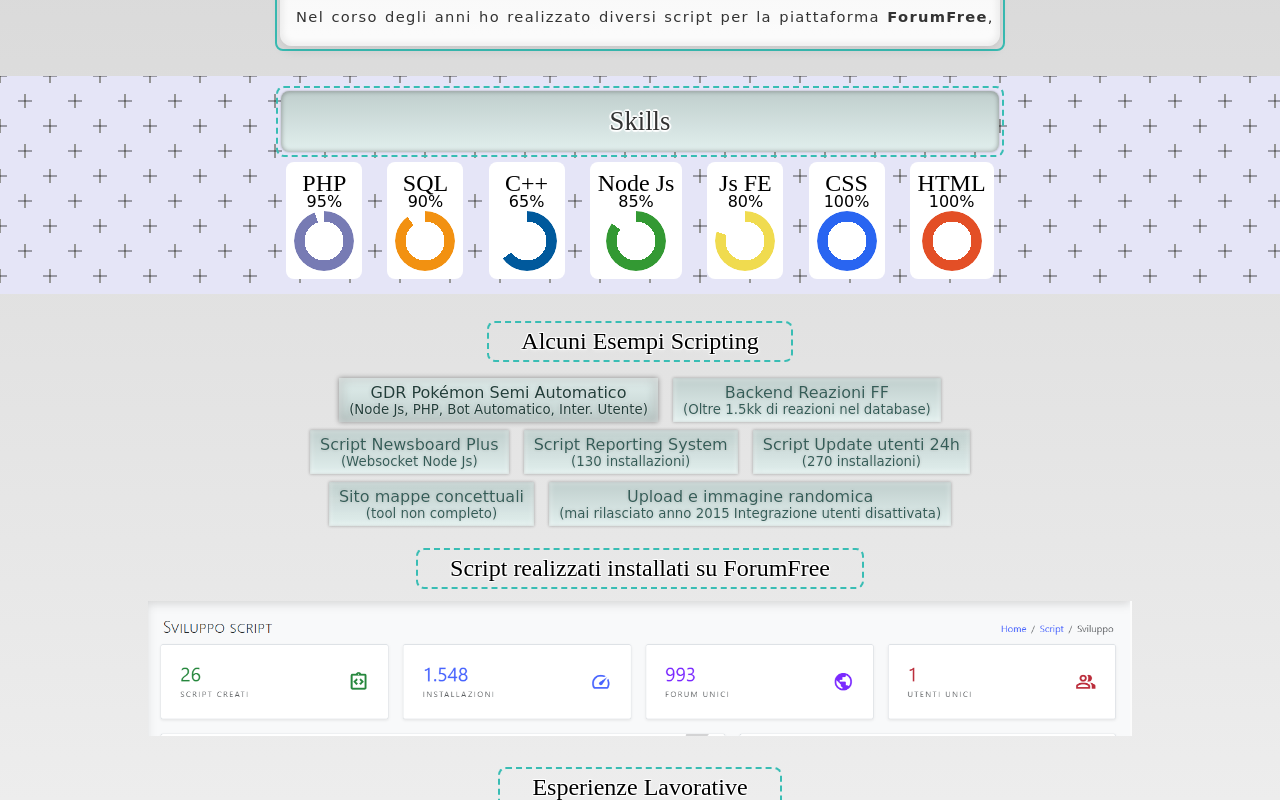
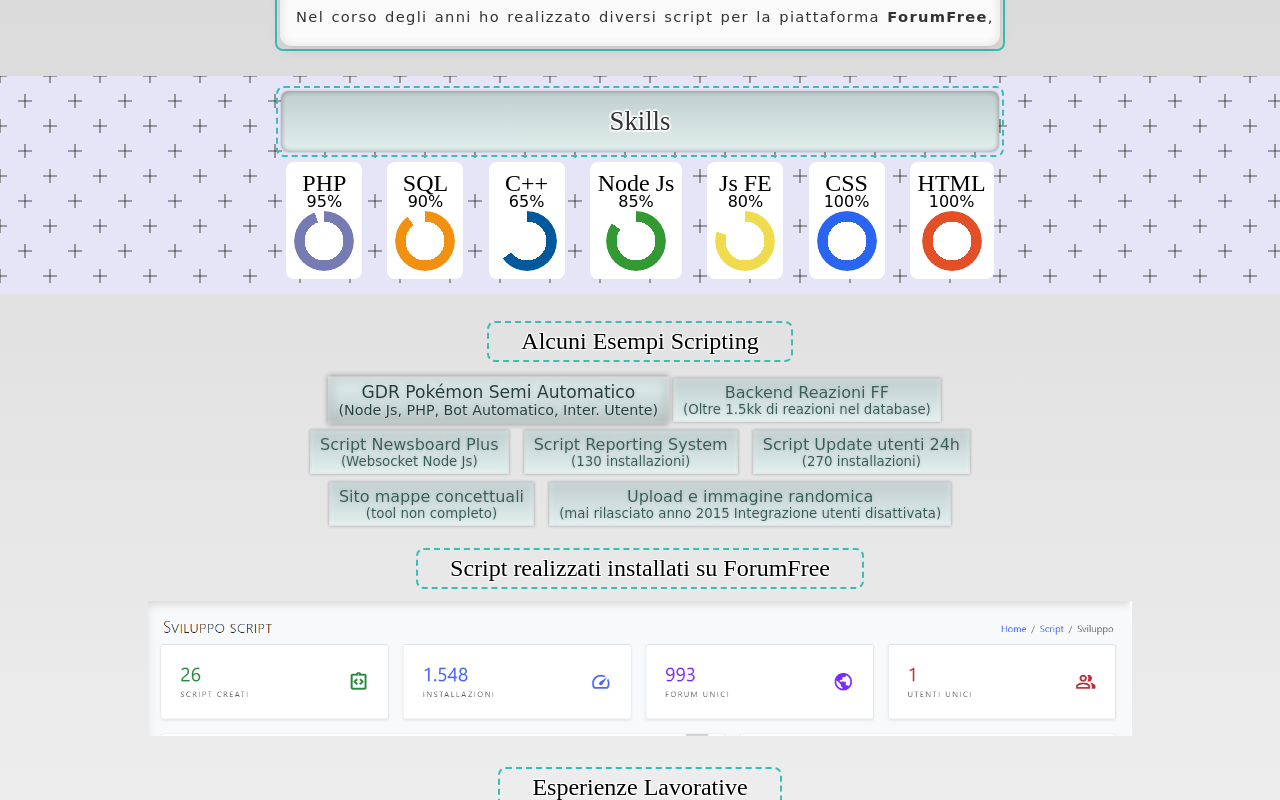
Before and after one commit to Paralizers1/Portfolio-Scolastico, a plain HTML site: page index.html in a window 1280 px wide. In both pictures the pointer is over the item 498 px from the left and 848 px from the top of the page. Shown: the part 448-1248 px from the top of the page. Drawn offline with nearby package versions, Linux system fonts and the light colour scheme; a web font is replaced by a local one.

Commit message:
Update index.html

```diff
--- a/index.html
+++ b/index.html
@@ -287,6 +287,7 @@ a {
  .lavori ol li:hover{
     background:linear-gradient(0deg,rgba(0, 0, 0, 0.12) 0%, rgba(255, 255, 255, 0.2)100%),#daebe9;
     color:#1e423e;
+    transform: scale(1.07);
     box-shadow:inset 0 0 8px rgba(255,255,255,0.7),inset 0 0 12px rgba(0,0,0,0.3), 0 0 5px rgba(0,0,0,0.4)
 }
  .lavori ol li a {
```
